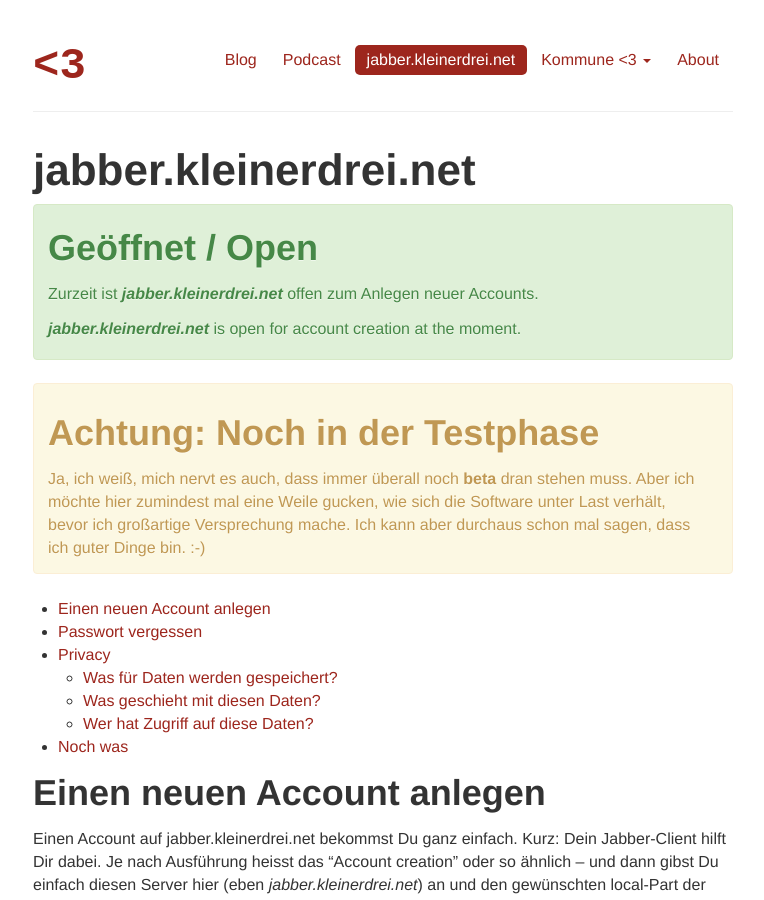
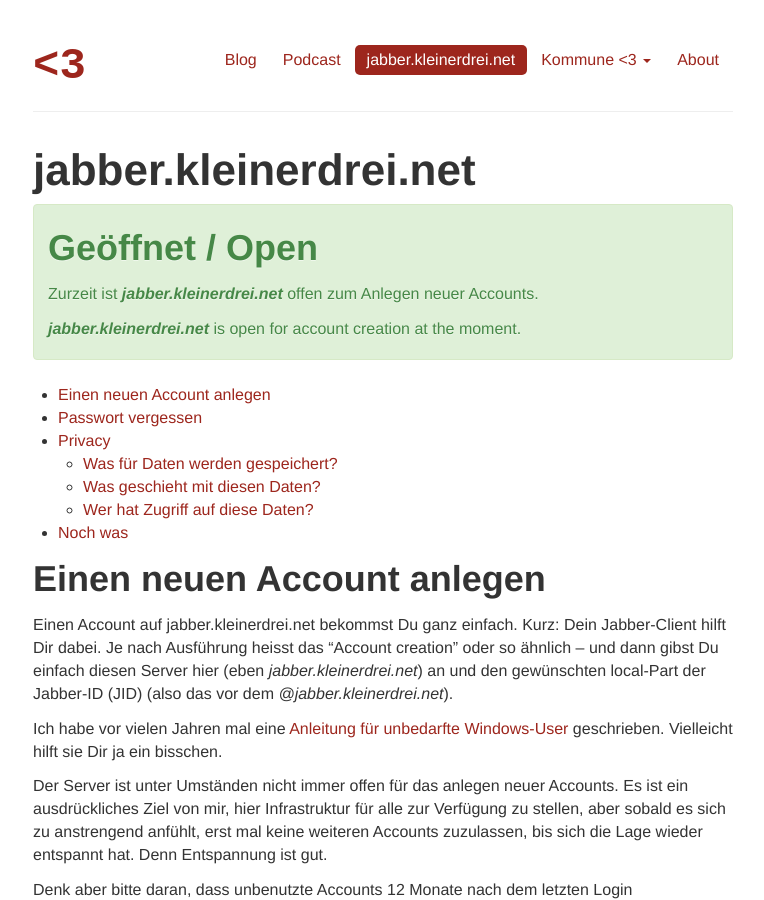
Before and after one commit to pattex/kleinerdrei.net, a Jekyll site: the page built from jabber.md, in a window 1280 px wide and 900 px high. Shown: the whole window, without its empty margins (257-1021 px from the left). Built offline with Jekyll 4.4.1, drawn with Linux system fonts in a browser that asks for light colours.

Commit message:
Don't need the test phase warning anymore. *hope*

```diff
--- a/jabber.md
+++ b/jabber.md
@@ -16,11 +16,6 @@ title: jabber.kleinerdrei.net
   <strong><em>jabber.kleinerdrei.net</em></strong> is closed for registration at the moment. Try again in a while.
 </div>
 -->
-
-<div class="alert alert-block">
-  <h2>Achtung: Noch in der Testphase</h2>
-  <p>Ja, ich weiß, mich nervt es auch, dass immer überall noch <strong>beta</strong> dran stehen muss. Aber ich möchte hier zumindest mal eine Weile gucken, wie sich die Software unter Last verhält, bevor ich großartige Versprechung mache. Ich kann aber durchaus schon mal sagen, dass ich guter Dinge bin. :-)</p>
-</div>
 
 * [Einen neuen Account anlegen](#einen_neuen_account_anlegen)
 * [Passwort vergessen](#passwort_vergessen)
```
